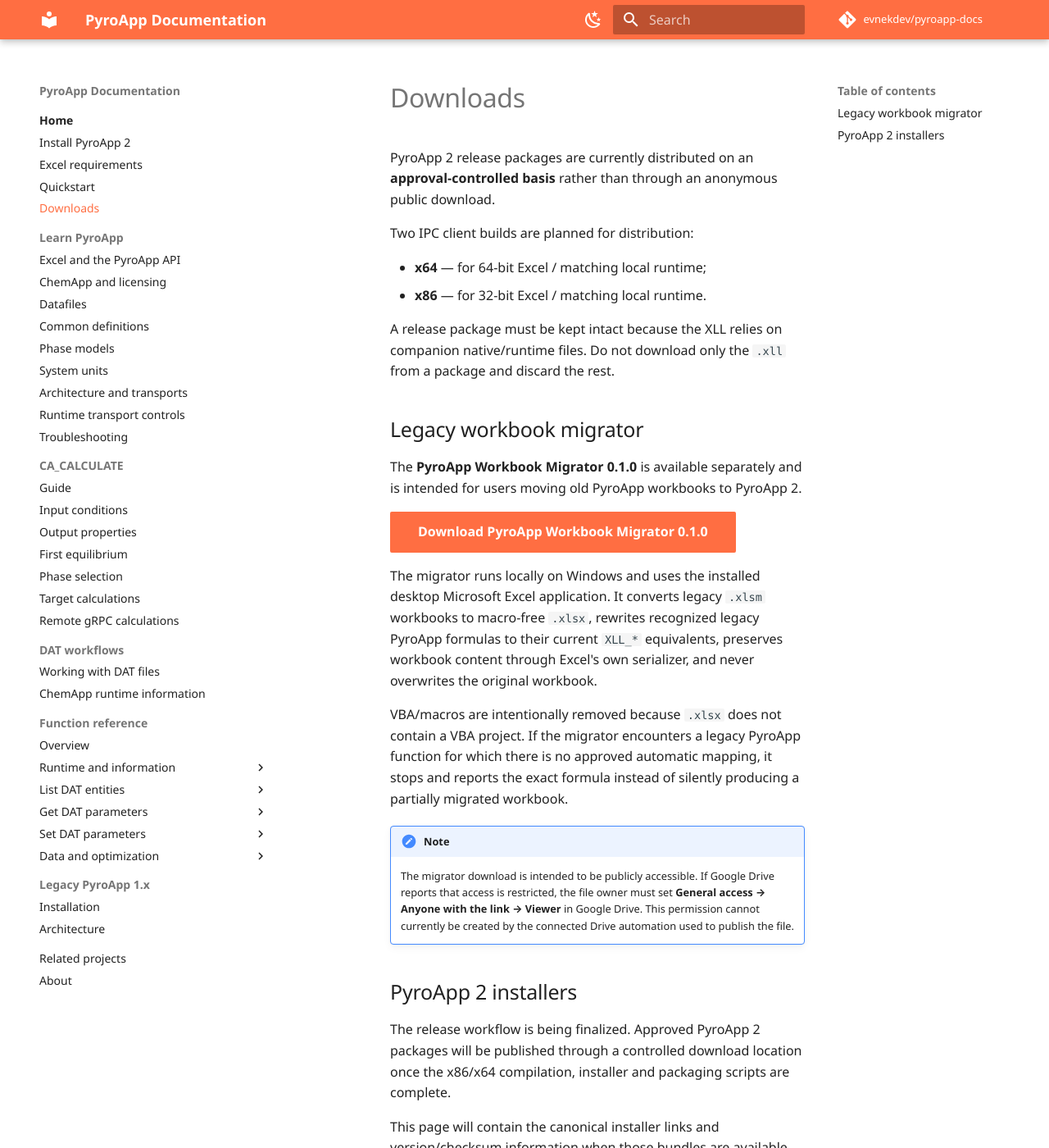
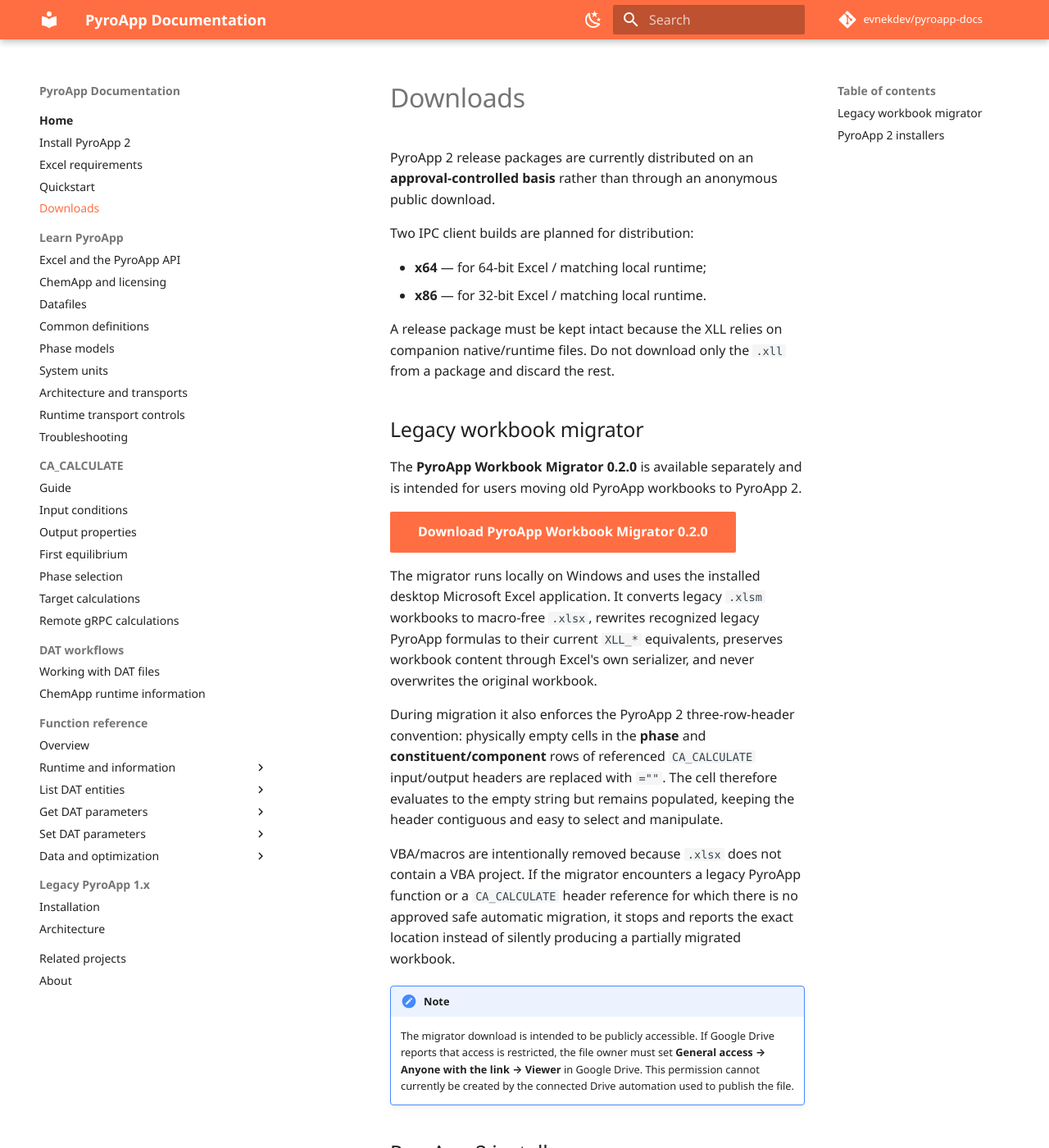
Before and after one commit to evnekdev/pyroapp-docs, an MkDocs documentation site: the page built from docs/download.md, in a window 1280 px wide and 1400 px high. Shown: the whole window at 82% size. Built offline with MkDocs 1.6.1 and Material for MkDocs 9.7.7, drawn with Linux system fonts in a browser that asks for light colours; some web fonts are replaced; comment, search, counter and statistics services are not loaded.

Commit message:
Publish migrator 0.2 with header normalization

```diff
--- a/docs/download.md
+++ b/docs/download.md
@@ -11,13 +11,15 @@
 
 ## Legacy workbook migrator
 
-The **PyroApp Workbook Migrator 0.1.0** is available separately and is intended for users moving old PyroApp workbooks to PyroApp 2.
+The **PyroApp Workbook Migrator 0.2.0** is available separately and is intended for users moving old PyroApp workbooks to PyroApp 2.
 
-[Download PyroApp Workbook Migrator 0.1.0](https://drive.google.com/file/d/1-14HHP9mFK8V7T9mCoNW9-E_40U9XJ43/view?usp=drivesdk){ .md-button .md-button--primary }
+[Download PyroApp Workbook Migrator 0.2.0](https://drive.google.com/file/d/1-14HHP9mFK8V7T9mCoNW9-E_40U9XJ43/view?usp=drivesdk){ .md-button .md-button--primary }
 
 The migrator runs locally on Windows and uses the installed desktop Microsoft Excel application. It converts legacy `.xlsm` workbooks to macro-free `.xlsx`, rewrites recognized legacy PyroApp formulas to their current `XLL_*` equivalents, preserves workbook content through Excel's own serializer, and never overwrites the original workbook.
 
-VBA/macros are intentionally removed because `.xlsx` does not contain a VBA project. If the migrator encounters a legacy PyroApp function for which there is no approved automatic mapping, it stops and reports the exact formula instead of silently producing a partially migrated workbook.
+During migration it also enforces the PyroApp 2 three-row-header convention: physically empty cells in the **phase** and **constituent/component** rows of referenced `CA_CALCULATE` input/output headers are replaced with `=""`. The cell therefore evaluates to the empty string but remains populated, keeping the header contiguous and easy to select and manipulate.
+
+VBA/macros are intentionally removed because `.xlsx` does not contain a VBA project. If the migrator encounters a legacy PyroApp function or a `CA_CALCULATE` header reference for which there is no approved safe automatic migration, it stops and reports the exact location instead of silently producing a partially migrated workbook.
 
 !!! note
     The migrator download is intended to be publicly accessible. If Google Drive reports that access is restricted, the file owner must set **General access → Anyone with the link → Viewer** in Google Drive. This permission cannot currently be created by the connected Drive automation used to publish the file.
```
